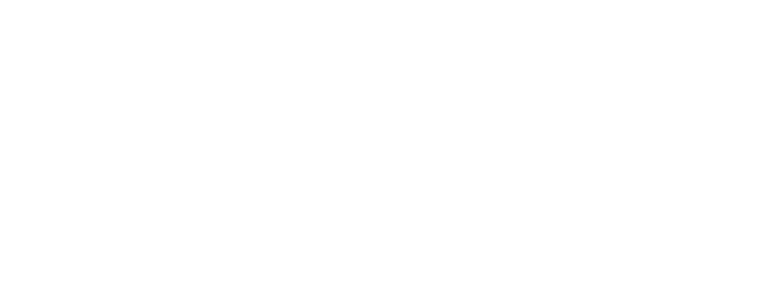
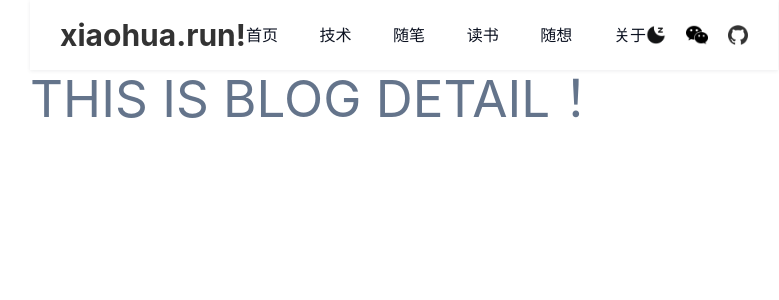
Before and after one commit to pengxiaohua/my-blog-web, a React (Vite) app: page /blog-detail/1 in a window 1280 px wide. Before the commit this address had no page. Shown: the top 300 px of the page, without its empty margins (236-1015 px from the left). Built offline with nearby package versions, Linux system fonts and the light colour scheme; what tailwindcss-dark-mode would draw is missing.

Commit message:
feat: 增加路由跳转

```diff
--- a/src/index.tsx
+++ b/src/index.tsx
@@ -1,20 +1,23 @@
 import React from 'react'
 import ReactDOM from 'react-dom/client'
-import { BrowserRouter, Routes, Route } from "react-router-dom";
+import { BrowserRouter, Routes, Route, unstable_HistoryRouter as Router } from "react-router-dom";
 
+import { customHistory } from './utils';
 import Home from './pages/Home';
 import AboutMe from './pages/AboutMe'
+import BlogDetail from './pages/BlogDetail'
 import BackStage from './pages/BackStage';
 import './index.css'
 
 ReactDOM.createRoot(document.getElementById('root') as HTMLElement).render(
   <React.StrictMode>
-    <BrowserRouter>
+    <Router history={customHistory}>
       <Routes>
         <Route path="/" element={<Home />} />
         <Route path="/about-me" element={<AboutMe />} />
+        <Route path={`/blog-detail/:id`} element={<BlogDetail />} />
         <Route path="/back-stage" element={<BackStage />} />
       </Routes>
-    </BrowserRouter>
+    </Router>
   </React.StrictMode>
 )
--- a/src/pages/BlogDetail/index.tsx
+++ b/src/pages/BlogDetail/index.tsx
@@ -1,6 +1,6 @@
 import React, { FC } from "react"
 
-import Navigation from '../../components/Navigation'
+import Header from '../../components/Header'
 
 interface IProps { }
 
@@ -13,7 +13,7 @@
 const BlogDetail: FC<Props> = (props) => {
   return (
     <div className="blog-detail">
-      <Navigation />
+      <Header />
       <h1>THIS IS BLOG DETAIL！</h1>
     </div>
   )
--- a/src/pages/Home/index.tsx
+++ b/src/pages/Home/index.tsx
@@ -1,12 +1,22 @@
 import React, { FC } from "react"
+import { useNavigate } from 'react-router-dom'
 
 import Header from "../../components/Header"
 import Footer from '../../components/Footer'
 import { blogList } from "../../mock/blog-list"
+import { customHistory } from "../../utils"
 import readTimesIcon from '../../assets/read-times.svg'
 import './index.scss'
 
 const HomePage: FC = () => {
+
+  console.log({history});
+
+
+  const viewBlogDetail = (id) => {
+    customHistory.push(`/blog-detail/${id}`)
+  }
+
   return (
     <div className="home">
       <Header />
@@ -14,7 +24,11 @@
         <article className="home__blog-list">
           {
             blogList.map(blog => (
-              <div className="home__blog-item border border-slate-900 dark:border-white" key={blog.id}>
+              <div
+                className="home__blog-item border border-slate-900 dark:border-white"
+                key={blog.id}
+                onClick={() => viewBlogDetail(blog.id)}
+              >
                 <div className="home__blog-item__title dark:text-white">{blog.title}</div>
                 <div className="home__blog-item__time-and-author dark:text-slate-400">
                   <div className="home__blog-item__time">{blog.createTime}</div>
--- /dev/null
+++ b/src/utils/index.ts
@@ -0,0 +1,3 @@
+import { createBrowserHistory } from "history";
+
+export const customHistory = createBrowserHistory()
```
